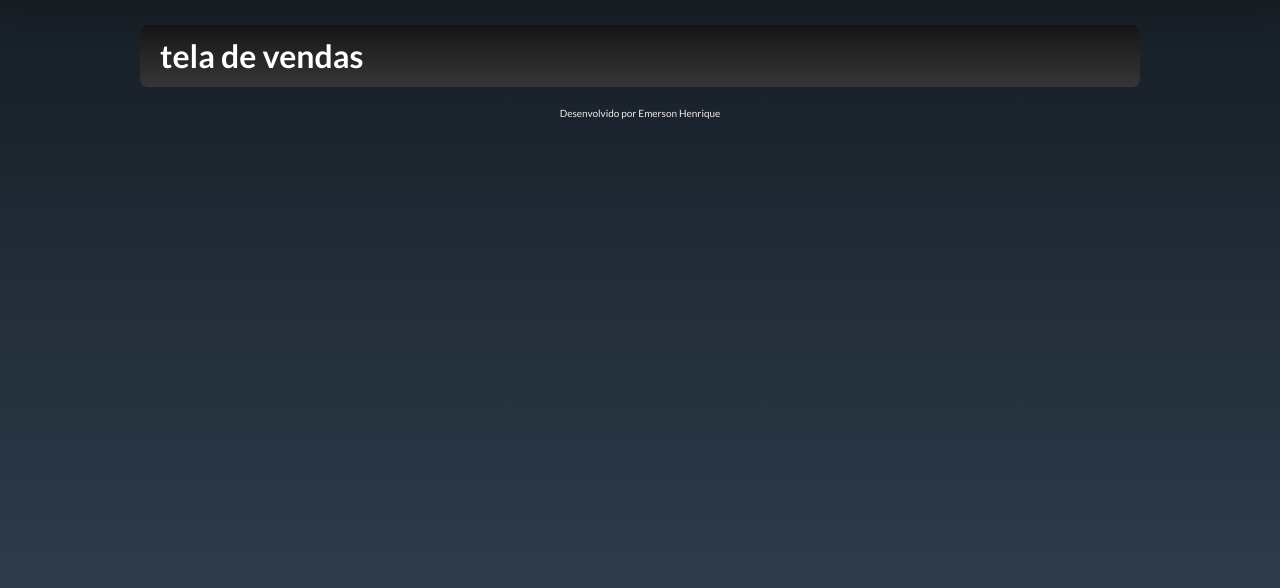
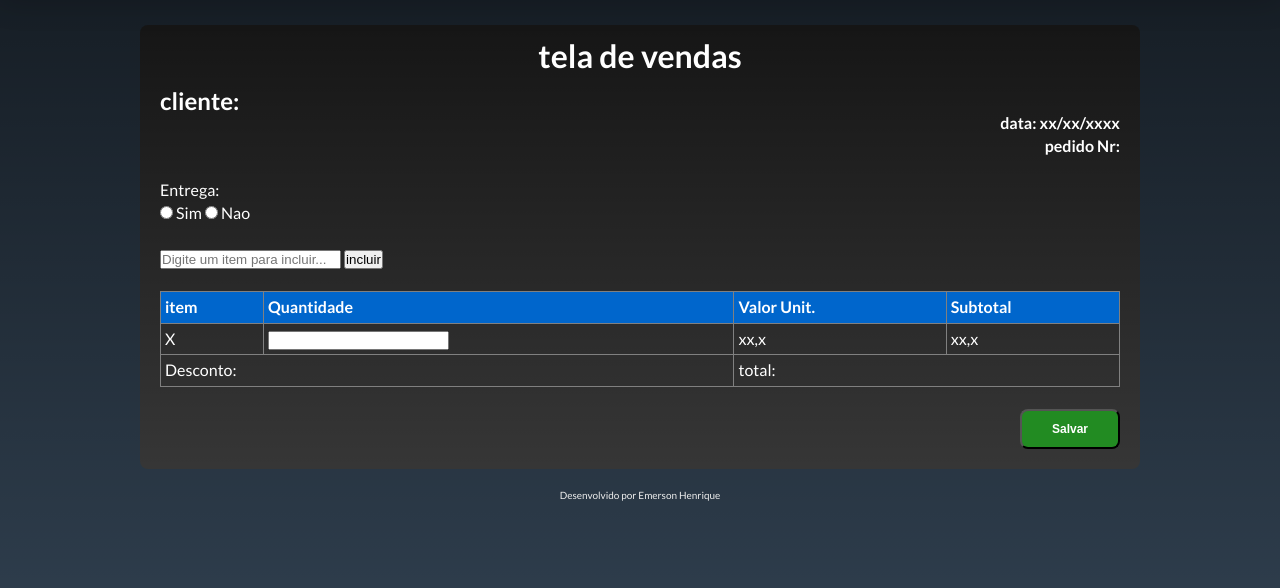
Before and after one commit to Emerson-91/Projeto-Atelie, a Django app: page /projeto/venda/ in a window 1280 px wide. Shown: the part 55-643 px from the top of the page. Run offline with Django 3.2, Linux system fonts and the light colour scheme.

Commit message:
desenhando a tela de vendas

```diff
--- a/atelie/templates/venda.html
+++ b/atelie/templates/venda.html
@@ -1,6 +1,47 @@
 {% extends 'base.html' %}
 {% block listing %}
 
-<h1>tela de vendas </h1>
-
+<h1 align="center">tela de vendas </h1>
+</br>
+<div>
+    <h2>cliente:</h2>
+</div>
+<div align="right">
+    <h4> data: xx/xx/xxxx</h4>
+    <h4> pedido Nr: </h4>
+</div>
+</br>
+<div>
+    <p> Entrega: </p>
+    <input type="radio" id="sim" name="sim" value="sim">
+  <label for="sim">Sim</label>
+  <input type="radio" id="nao" name="nao" value="nao">
+  <label for="nao">Nao</label><br>
+</div>
+</br>
+<input type="text" placeholder="Digite um item para incluir..."> <button type="button" value="Incluir">incluir</button>
+</br>
+</br>
+<table align="center" border="1px">
+    <tr>
+        <th> item </th>
+        <th> Quantidade </th>
+        <th> Valor Unit. </th>
+        <th> Subtotal </th>
+    </tr>
+    <tr>
+        <td> X </td>
+        <td> <input type="number"> </td>
+        <td> xx,x</td>
+        <td> xx,x </td>
+    </tr>
+    <tr>
+        <td colspan="2"> Desconto: </td>
+        <td colspan="2"> total:  </td>
+    </tr>
+</table>
+</br>
+<div  align="right" id="salvar">
+    <button class="btn-Salvar" onclick="javascript:Alerta()" type="submit">Salvar</button>
+</div>
 {% endblock %}
```
